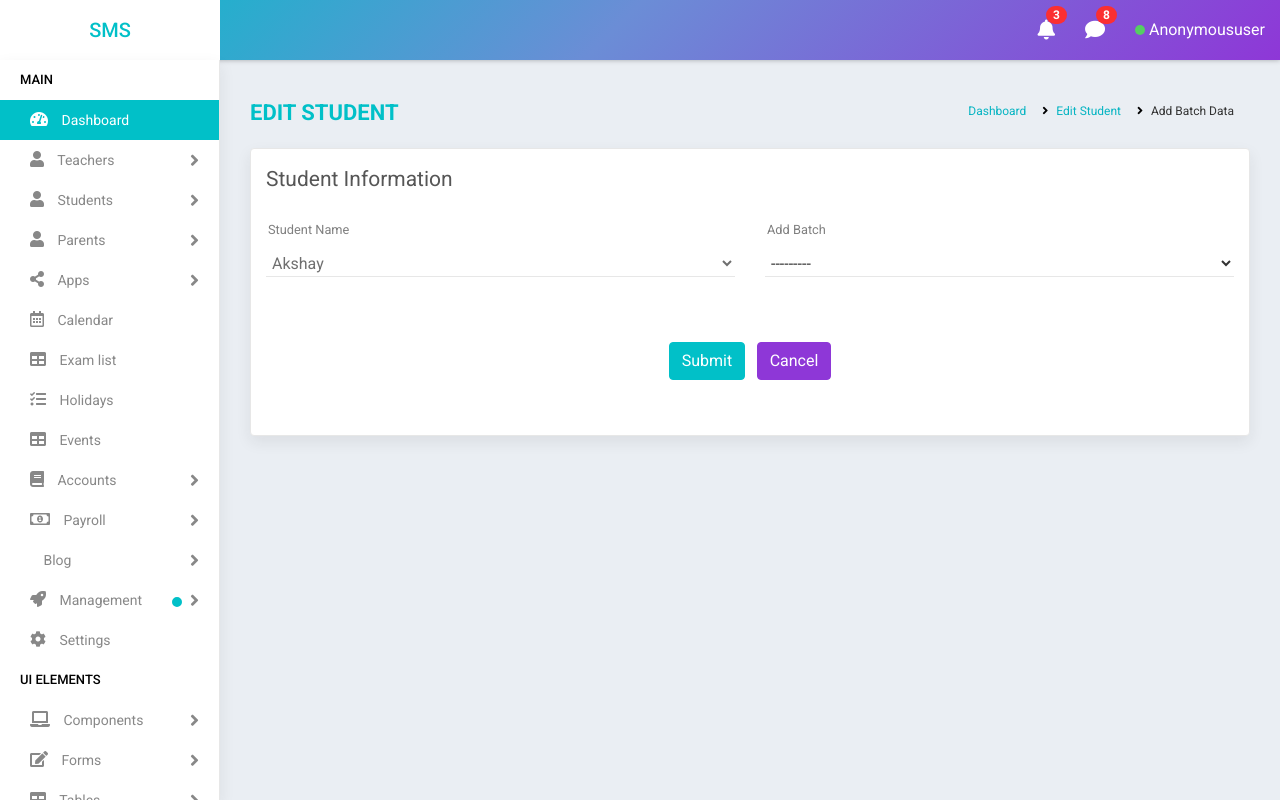
After one commit to ananduv2/StudentManagementSystem, a Django app: page /student/add_course_data/1/ in a window 1280 px wide. The commit adds this page. Run offline with Django 3.2, Linux system fonts and the light colour scheme; data comes from the database, SQL or seed files in the repository; both versions use the stored data as it was after the commit; some libraries are stand-ins or nearby versions.

Commit message:
batch data creation and deletion completed

```diff
--- a/data/forms.py
+++ b/data/forms.py
@@ -7,3 +7,8 @@ class StudentForm(ModelForm):
         model = Student
         fields ='__all__'
         exclude=('course_enrolled','now_attending',)
+
+class CourseBatchForm(ModelForm):
+    class Meta:
+        model = StudentCourseData
+        fields = '__all__'
--- a/data/models.py
+++ b/data/models.py
@@ -97,7 +97,7 @@ class Student(models.Model):
         return self.name
 
 class StudentCourseData(models.Model):
-    student = models.ForeignKey(Student, on_delete=models.CASCADE,related_name='student')
+    student = models.ForeignKey(Student, on_delete=models.CASCADE,related_name='student',null=True)
     batch = models.ForeignKey(Batch, on_delete=models.CASCADE,related_name='batch')
 
     def __str__(self):
--- a/data/views.py
+++ b/data/views.py
@@ -7,7 +7,7 @@ from django.db.models import Q
 
 
 from .models import Student,Batch,TrainerTask,Trainer,StudentCourseData
-from .forms import StudentForm
+from .forms import StudentForm,CourseBatchForm
 
 # Create your views here.
 
@@ -24,7 +24,6 @@ class TrainerView(View):
                 i.course_enrolled.append(j.batch.subject)
                 if j.batch.status == "Ongoing":
                     i.now_attending.append(j.batch.subject)
-            print(type(i.now_attending))
             i.save()
         student_count=students.count()
         batch=Batch.objects.filter(~Q(status="Completed"))
@@ -55,7 +54,7 @@ class StudentEditView(View):
             if i.batch.status == "Ongoing":
                 now_attending.append(i.batch.subject)
         form = StudentForm(instance=student)
-        return render(request,'data/edit_student.html',{'form':form,'course_data':course_data,'now_attending':now_attending,'course_enrolled':course_enrolled})
+        return render(request,'data/edit_student.html',{'form':form,'course_data':course_data,'now_attending':now_attending,'course_enrolled':course_enrolled,'student':student})
 
 class StudentDeleteView(View):
     def post(self,request,id):
@@ -67,3 +66,29 @@ class StudentDeleteView(View):
         student = Student.objects.get(id=id)
         form = StudentForm(instance=student)
         return render(request,'data/confirm_deletion_student.html',{'form':form})
+
+class AddCourseBatch(View):
+
+    def get(self,request,id):
+        student = Student.objects.get(id=id)
+        form =CourseBatchForm(initial={'student':student})
+        return render(request,'data/add_course_data.html',{'form':form})
+
+    def post(self,request,id):
+        form =CourseBatchForm(request.POST)
+        if form.is_valid():
+            form.save()
+            return HttpResponse("Done")
+        return redirect('students')
+
+class DeleteCourseBatch(View):
+
+    def post(self,request,id):
+        batch = StudentCourseData.objects.get(id=id)
+        batch.delete()
+        return redirect('students')
+
+    def get(self,request,id):
+        batch = StudentCourseData.objects.get(id=id)
+        msg = "Do you wish to delete?"
+        return render(request,'data/confirmation_msg.html',{'msg':msg})
--- a/sms/urls.py
+++ b/sms/urls.py
@@ -24,4 +24,6 @@ urlpatterns = [
     path('student_list/',TrainerView.as_view(),name='students'),
     path('student/<str:id>/',StudentEditView.as_view(),name='student_edit'),
     path('student/delete/<str:id>/',StudentDeleteView.as_view(),name='student_delete'),
+    path('student/add_course_data/<str:id>/',AddCourseBatch.as_view(),name='add_course_data'),
+    path('student/delete_course_data/<str:id>/',DeleteCourseBatch.as_view(),name='delete_course_data'),
 ]
--- /dev/null
+++ b/templates/data/add_course_data.html
@@ -0,0 +1,71 @@
+{% extends 'data/main.html' %}
+
+{% load static %}
+
+    {% block content %}
+    <div class="main-wrapper">
+
+        {% include 'data/topbar.html' %}
+
+        {% include 'data/sidebar.html' %}
+<div class="page-wrapper">
+    <div class="content container-fluid">
+       <div class="page-header">
+          <div class="row">
+             <div class="col-lg-7 col-md-12 col-sm-12 col-12">
+                <h5 class="text-uppercase">Edit Student</h5>
+             </div>
+             <div class="col-lg-5 col-md-12 col-sm-12 col-12">
+                <ul class="list-inline breadcrumb float-right">
+                   <li class="list-inline-item"><a href="{% url 'students'  %}">Dashboard</a></li>
+                   <li class="list-inline-item"><a href="#" onclick="location.href = document.referrer; return false;">Edit Student</a></li>
+                   <li class="list-inline-item">Add Batch Data</li>
+                </ul>
+             </div>
+          </div>
+       </div>
+       <div class="page-content">
+          <div class="row">
+             <div class="col-lg-12 col-md-12 col-sm-12 col-12">
+                <div class="card">
+                   <div class="page-title">
+                      <div class="row">
+                         <div class="col-lg-12 col-md-12 col-sm-12 col-12">
+                            <div class="page-title">Student information</div>
+                         </div>
+                      </div>
+                   </div>
+                   <div class="card-body">
+                      <div class="row">
+                         <div class="col-lg-6 col-md-6 col-sm-6 col-12">
+                            <form class="custom-mt-form" method="post" action>
+                              {% csrf_token %}
+                              <fieldset disabled="disabled">
+                               <div class="form-group custom-mt-form-group">
+                                {{form.student}}
+                                  <label class="control-label">Student Name</label><i class="bar"></i>
+                               </div>
+                            </fieldset>
+                         </div>
+                         <div class="col-lg-6 col-md-6 col-sm-6 col-12">
+                              <div class="form-group custom-mt-form-group">
+                                 {{form.batch}}
+                                 <label class="control-label">Add Batch</label><i class="bar"></i>
+                              </div>
+                         </div>
+                         <div class="col-lg-12 col-md-12 col-sm-12 col-12">
+
+                               <div class="form-group text-center custom-mt-form-group">
+                                  <button class="btn btn-primary mr-2" type="submit">Submit</button>
+                                  <button class="btn btn-secondary" onclick="window.history.back()">Cancel</button>
+                               </div>
+                           </form>
+                         </div>
+                      </div>
+                   </div>
+                </div>
+             </div>
+          </div>
+       </div>
+    </div>
+    {% endblock %}
--- a/templates/data/edit_student.html
+++ b/templates/data/edit_student.html
@@ -17,7 +17,7 @@
              </div>
              <div class="col-lg-5 col-md-12 col-sm-12 col-12">
                 <ul class="list-inline breadcrumb float-right">
-                   <li class="list-inline-item"><a href="{% url 'students' %}">Dashboard</a></li>
+                   <li class="list-inline-item"><a href="{% url 'students'  %}">Dashboard</a></li>
                    <li class="list-inline-item"> Edit Student</li>
                 </ul>
              </div>
--- a/templates/data/sidebar.html
+++ b/templates/data/sidebar.html
@@ -13,7 +13,7 @@
                 <li class="active">
                     <a href="index.html"><i class="fas fa-tachometer-alt" aria-hidden="true"></i> Dashboard</a>
                 </li>
-                <li class="submenu">
+                <li class="">
                     <a href="#"><i class="fas fa-user" aria-hidden="true"></i> <span> Teachers</span> <span
                             class="menu-arrow"></span></a>
                     <ul class="list-unstyled" style="display: none;">
```
Also changed, not shown: templates/data/confirmation_msg.html (added, +57 -0 lines), templates/data/student_course_data.html (+15 -6 lines), data/migrations/0017_alter_studentcoursedata_student.py (added), db.sqlite3.
